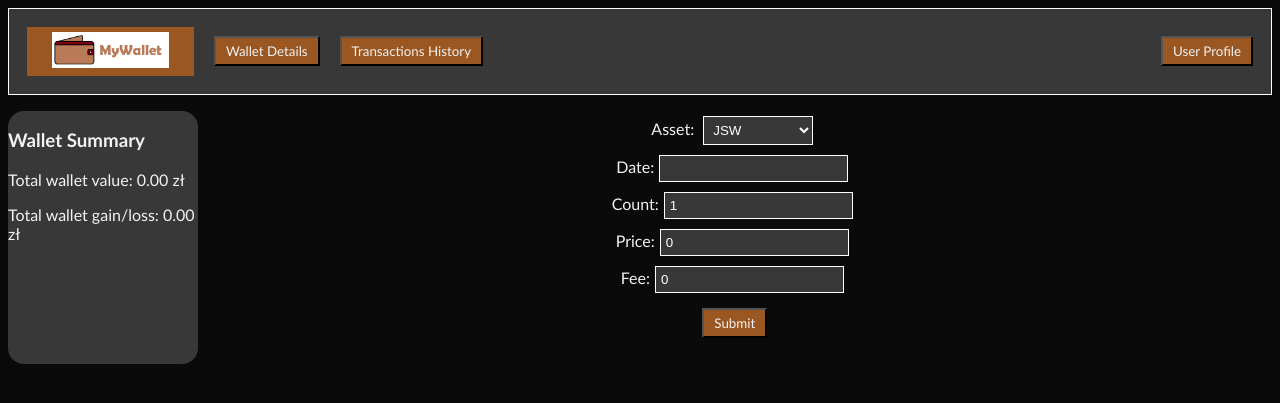
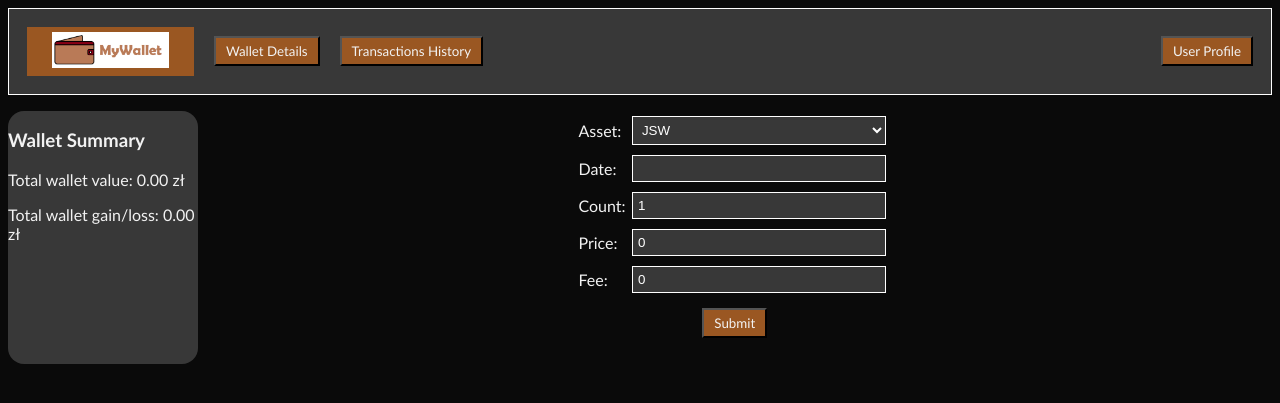
Before and after one commit to Wojtazooo/AiTSI_MyWallet, a Flask app: page /transaction-add in a window 1280 px wide. Shown: the top 403 px of the page. Run offline with Flask 3, Linux system fonts and the light colour scheme; data comes from the database, SQL or seed files in the repository; data that the repository does not hold is empty; some libraries are stand-ins or nearby versions.

Commit message:
transaction add styles

```diff
--- a/src/static/transaction-add.css
+++ b/src/static/transaction-add.css
@@ -6,5 +6,19 @@
   padding: 1rem;
 
   .form-row {
+    width: 30%;
+    display: flex;
+    justify-content: space-evenly;
+    align-items: center;
+
+    input,
+    select {
+      width: 100%;
+      flex: 5;
+    }
+
+    label {
+      flex: 1;
+    }
   }
 }
```
